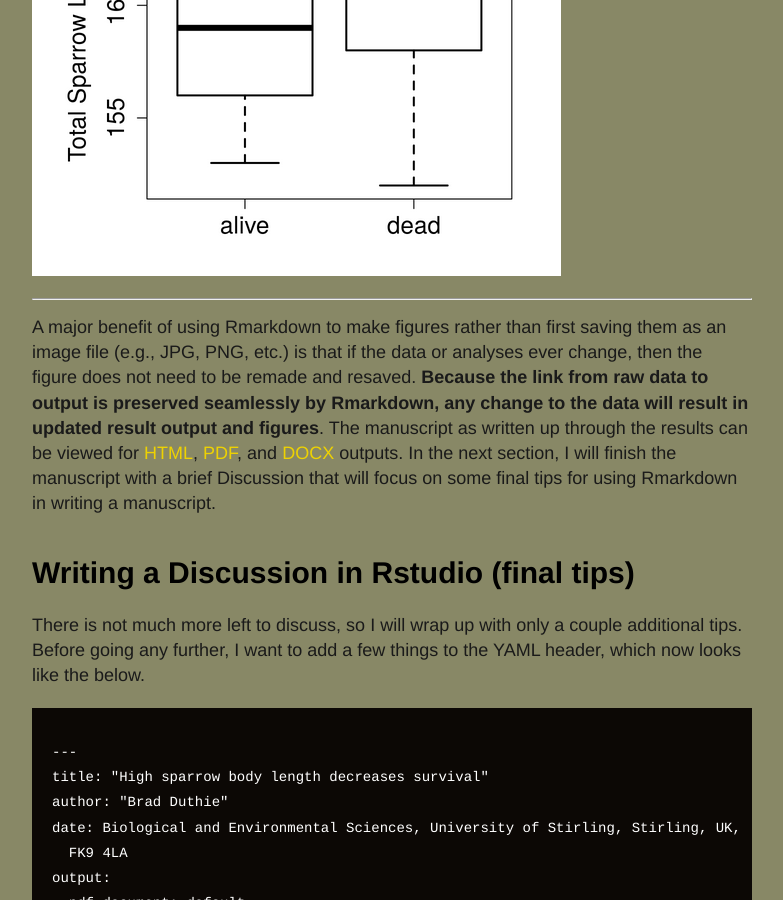
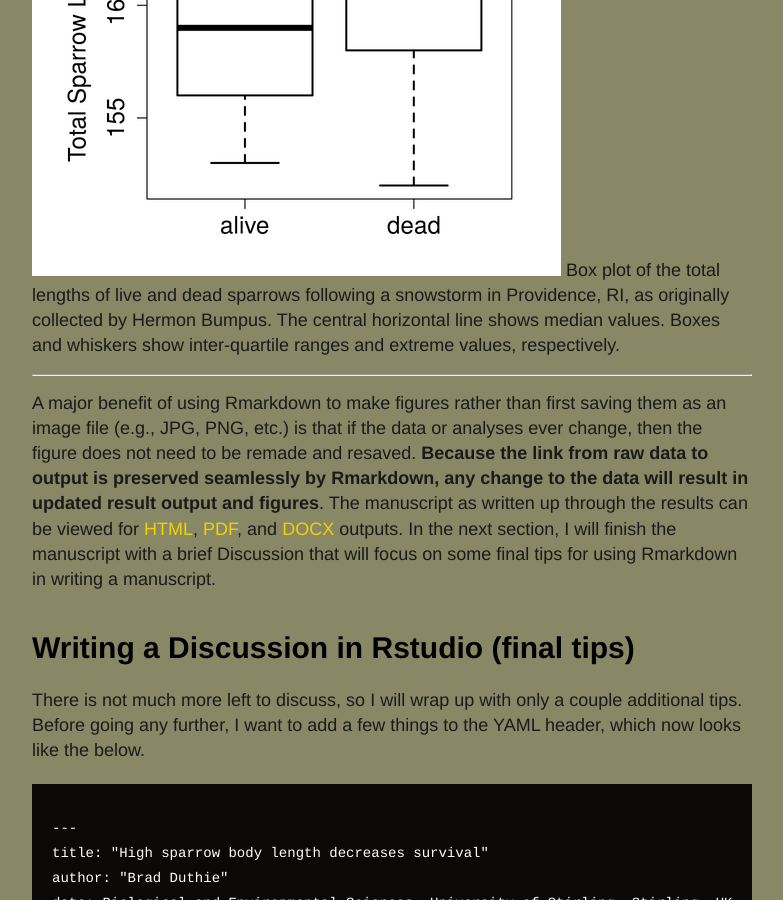
Before and after one commit to bradduthie/blog, a Jekyll site: the page built from _posts/2018-10-30-Manuscripts-in-Rmarkdown.md, in a window 1280 px wide and 900 px high, scrolled down 19706 px. Shown: the whole window, without its empty margins (248-1031 px from the left). Built offline with Jekyll 4.4.1, drawn with Linux system fonts in a browser that asks for light colours; our own code applies the rules of GitHub Pages for plain Markdown files; comment, search, counter and statistics services are not loaded.

Commit message:
Last ones

```diff
--- a/_posts/2018-10-30-Manuscripts-in-Rmarkdown.md
+++ b/_posts/2018-10-30-Manuscripts-in-Rmarkdown.md
@@ -441,7 +441,8 @@ The option `echo = FALSE` in this case tells Rmarkdown not to print the code its
 
 ------------------------------------------------------------------------
 
-![Box plot of the total lengths of live and dead sparrows following a snowstorm in Providence, RI, as originally collected by Hermon Bumpus. The central horizontal line shows median values. Boxes and whiskers show inter-quartile ranges and extreme values, respectively.](../images/Manuscripts_in_Rmarkdown_fig1.png)
+![](../images/Manuscripts_in_Rmarkdown_fig1.png)
+Box plot of the total lengths of live and dead sparrows following a snowstorm in Providence, RI, as originally collected by Hermon Bumpus. The central horizontal line shows median values. Boxes and whiskers show inter-quartile ranges and extreme values, respectively.
 
 ------------------------------------------------------------------------
 
@@ -530,7 +531,8 @@ Lastly, at the end of the [ms.Rmd](https://github.com/StirlingCodingClub/Manuscr
 
     '''{r, echo = FALSE}
     library(knitr);
-    kable(x = dat[1:10,], caption = "First ten rows of the original data set collected by Hermon Bumpus");
+    kable(x = dat[1:10,], caption = "First ten rows of the original data set collected
+    by Hermon Bumpus");
     '''
 
 This appendix produced by the above code creates a table of the first 10 rows of Bumpus' data set. This is done using the `kable` funciton in the `knitr` R package, which must be called within Rmarkdown to work properly (the `knitr` package can be downloaded using the command `install.packages("knitr")`).
```
